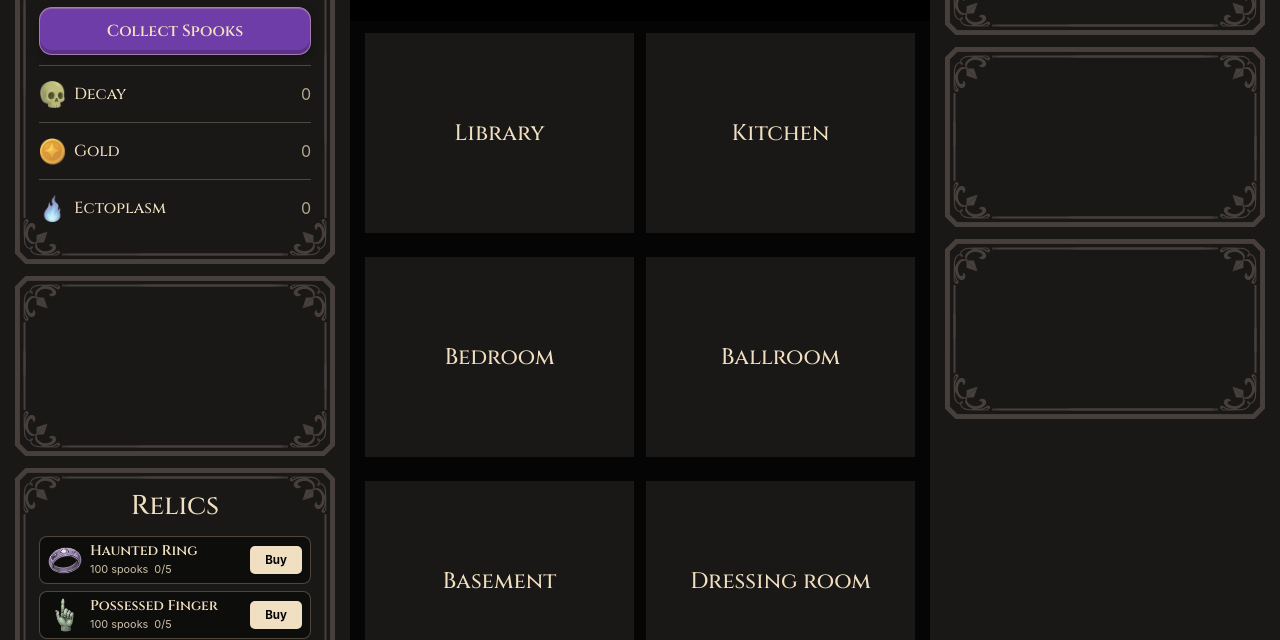
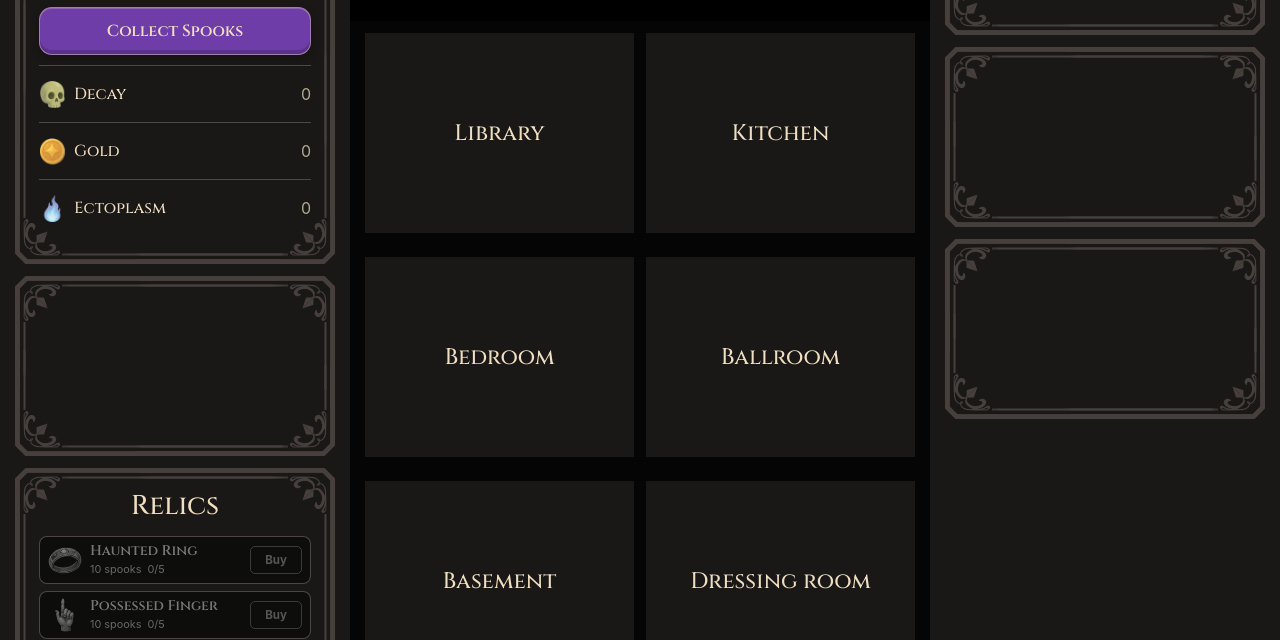
Before and after one commit to nperkinsr/ravenwood-manor, a plain HTML site: page index.html in a window 1280 px wide. Shown: the part 160-800 px from the top of the page. Drawn offline with Linux system fonts and the light colour scheme.

Commit message:
Wrote the code needed to buy relics (Haunted ring)

```diff
--- a/data.json
+++ b/data.json
@@ -4,7 +4,7 @@
       "name": "Haunted Ring",
       "image": "assets/images/relics/ring.png",
       "currency": "spooks",
-      "baseCost": 100,
+      "baseCost": 10,
       "costMultiplier": 1.2,
       "maxOwned": 5,
       "effectType": "clickPower",
@@ -16,7 +16,7 @@
       "name": "Possessed Finger",
       "image": "assets/images/relics/finger.png",
       "currency": "spooks",
-      "baseCost": 100,
+      "baseCost": 10,
       "costMultiplier": 1.2,
       "maxOwned": 5,
       "effectType": "spooksPerSecond",
--- a/scripts.js
+++ b/scripts.js
@@ -43,6 +43,7 @@ function collectSpooks() {
   playerStatus.spooks = playerStatus.spooks + playerStatus.spooksPerClick;
 
   updateSpookCounterDisplay();
+  loadRelics();
 }
 
 collectButton.addEventListener("click", collectSpooks);
@@ -72,25 +73,44 @@ function loadRelics() {
 
   relicList.innerHTML = "";
 
-  for (let relicIndex = 0; relicIndex < relics.length; relicIndex++) {
+  for (
+    let relicIndex = 0;
+    relicIndex < relics.length;
+    relicIndex = relicIndex + 1
+  ) {
     const relic = relics[relicIndex];
-    let relicMaxOwnedText = ""; // Ths an empty string for maxOwned text
+    const relicCost = getRelicCost(relic);
+    const relicOwned = getRelicOwned(relic);
+    const relicButtonDisabled = getRelicDisabled(relic);
+    let relicCostText = `${relicCost} ${relic.currency}`;
+    let relicDisabledClass = "";
+    let relicMaxOwnedText = ""; // This is an empty string for maxOwned text
+
+    if (relicButtonDisabled === "disabled") {
+      relicDisabledClass = "inactive";
+    }
 
     // Check if maxOwned is defined for the relic
     if (relic.maxOwned !== undefined) {
-      relicMaxOwnedText = `<span>0/${relic.maxOwned}</span>`; // Display "0/maxOwned" if maxOwned is defined
+      relicMaxOwnedText = `<span>${relicOwned}/${relic.maxOwned}</span>`; // Display "owned/maxOwned" if maxOwned is defined
+
+      if (relicOwned >= relic.maxOwned) {
+        relicCostText = "Maxed";
+      }
     }
 
     // The template to create the relics card HTML and add it to the relic list
-    relicList.innerHTML += `
-  <article class="relic-card">
+    relicList.innerHTML =
+      relicList.innerHTML +
+      `
+  <article class="relic-card ${relicDisabledClass}">
     <img class="relic-image" src="${relic.image}">
 
     <div class="relic-content">
       <h3 class="relic-name">${relic.name}</h3>
 
       <div class="relic-meta">
-        <span>${relic.baseCost} ${relic.currency}</span>
+        <span>${relicCostText}</span>
         ${relicMaxOwnedText}
       </div>
 
@@ -99,10 +119,143 @@ function loadRelics() {
       </p>
     </div>
 
-    <button class="relic-buy-button" type="button">
+    <button class="relic-buy-button" type="button" data-relic-id="${relic.id}" ${relicButtonDisabled}>
       Buy
     </button>
   </article>
 `;
   }
+
+  linkRelicButtons();
 }
+
+/////////////////////////////////////////////////////
+//////////     RELIC BUTTON STATE    ///////////////
+/////////////////////////////////////////////////////
+
+// So, by default they are enabled, but then if the player doesnt have enough to buy it, or if they have maxed it, then they are shown as disabled.
+function getRelicDisabled(relic) {
+  const relicCost = getRelicCost(relic);
+  const relicOwned = getRelicOwned(relic);
+  const playerCurrency = playerStatus[relic.currency];
+  var relicButtonDisabled = "";
+
+  if (playerCurrency < relicCost) {
+    relicButtonDisabled = "disabled";
+  }
+
+  if (relic.maxOwned !== undefined) {
+    if (relicOwned >= relic.maxOwned) {
+      relicButtonDisabled = "disabled";
+    }
+  }
+
+  return relicButtonDisabled;
+}
+
+/////////////////////////////////////////////////////
+//////////       RELIC PURCHASING    ///////////////
+/////////////////////////////////////////////////////
+
+// This function connects the relic buy buttons to the buyRelic function
+function linkRelicButtons() {
+  const relicBuyButtons = document.querySelectorAll(".relic-buy-button");
+
+  for (
+    let buttonIndex = 0;
+    buttonIndex < relicBuyButtons.length;
+    buttonIndex = buttonIndex + 1
+  ) {
+    const relicBuyButton = relicBuyButtons[buttonIndex];
+
+    relicBuyButton.addEventListener("click", buyRelic);
+  }
+}
+// When a relic buy button is clicked it gets the relic id from the button data attribute, finds the corresponding relic object and then attempts to buy it
+function buyRelic(event) {
+  const relicButton = event.target;
+  const relicId = relicButton.dataset.relicId;
+  const relic = getRelic(relicId);
+
+  buyRelicItem(relic);
+}
+
+// This is to find the relic object that matches the relic id from the data of the button that was clicked
+function getRelic(relicId) {
+  const relics = jsonObjects.relics;
+  let matchingRelic = {};
+
+  for (
+    let relicIndex = 0;
+    relicIndex < relics.length;
+    relicIndex = relicIndex + 1
+  ) {
+    const relic = relics[relicIndex];
+
+    if (relic.id === relicId) {
+      matchingRelic = relic;
+    }
+  }
+
+  return matchingRelic;
+}
+
+// Checks if the player has enough currency to buy the thing, and if yes then it applies the effect of relic and updates all the stuff
+function buyRelicItem(relic) {
+  const relicCost = getRelicCost(relic);
+  const relicOwned = getRelicOwned(relic);
+
+  if (playerStatus[relic.currency] >= relicCost) {
+    if (relic.maxOwned === undefined) {
+      finishRelicBuy(relic, relicCost, relicOwned);
+    }
+
+    if (relic.maxOwned !== undefined) {
+      if (relicOwned < relic.maxOwned) {
+        finishRelicBuy(relic, relicCost, relicOwned);
+      }
+    }
+  }
+}
+
+// When player succesfully buys relic, this updates the player status substracting currency, adding to relic owned, and applies effect of relic, then updates displays
+function finishRelicBuy(relic, relicCost, relicOwned) {
+  playerStatus[relic.currency] = playerStatus[relic.currency] - relicCost;
+  playerStatus.ownedRelics[relic.id] = relicOwned + 1;
+
+  useRelicEffect(relic);
+  updateSpookCounterDisplay();
+  loadRelics();
+}
+
+/////////////////////////////////////////////////////
+//////////        RELIC EFFECTS      ///////////////
+/////////////////////////////////////////////////////
+
+// This function applies the effect of the relic to the player status (In this case it checks if the effect type is click power and if yes then it adds the effect value to the spooks per click)
+function useRelicEffect(relic) {
+  if (relic.effectType === "clickPower") {
+    playerStatus.spooksPerClick =
+      playerStatus.spooksPerClick + relic.effectValue;
+  }
+}
+
+// This function gets how many of the relic the player owns, if they dont own any it shows 0
+function getRelicOwned(relic) {
+  let relicOwned = playerStatus.ownedRelics[relic.id];
+
+  if (relicOwned === undefined) {
+    relicOwned = 0;
+  }
+
+  return relicOwned;
+}
+
+// Calculates the cost of the relic based on: baseCost * (costMultiplier ** relicOwned), and then rounds it down to the nearest whole number
+function getRelicCost(relic) {
+  const relicOwned = getRelicOwned(relic);
+  const relicCost = relic.baseCost * Math.pow(relic.costMultiplier, relicOwned);
+  const roundedRelicCost = Math.floor(relicCost);
+
+  return roundedRelicCost;
+}
--- a/styles.css
+++ b/styles.css
@@ -358,7 +358,7 @@ button {
 .relic-card.inactive .relic-meta,
 .relic-card.inactive .relic-buy-button {
   filter: grayscale(1);
-  opacity: 0.48;
+  opacity: 0.5;
 }
 
 .relic-card.available {
```
